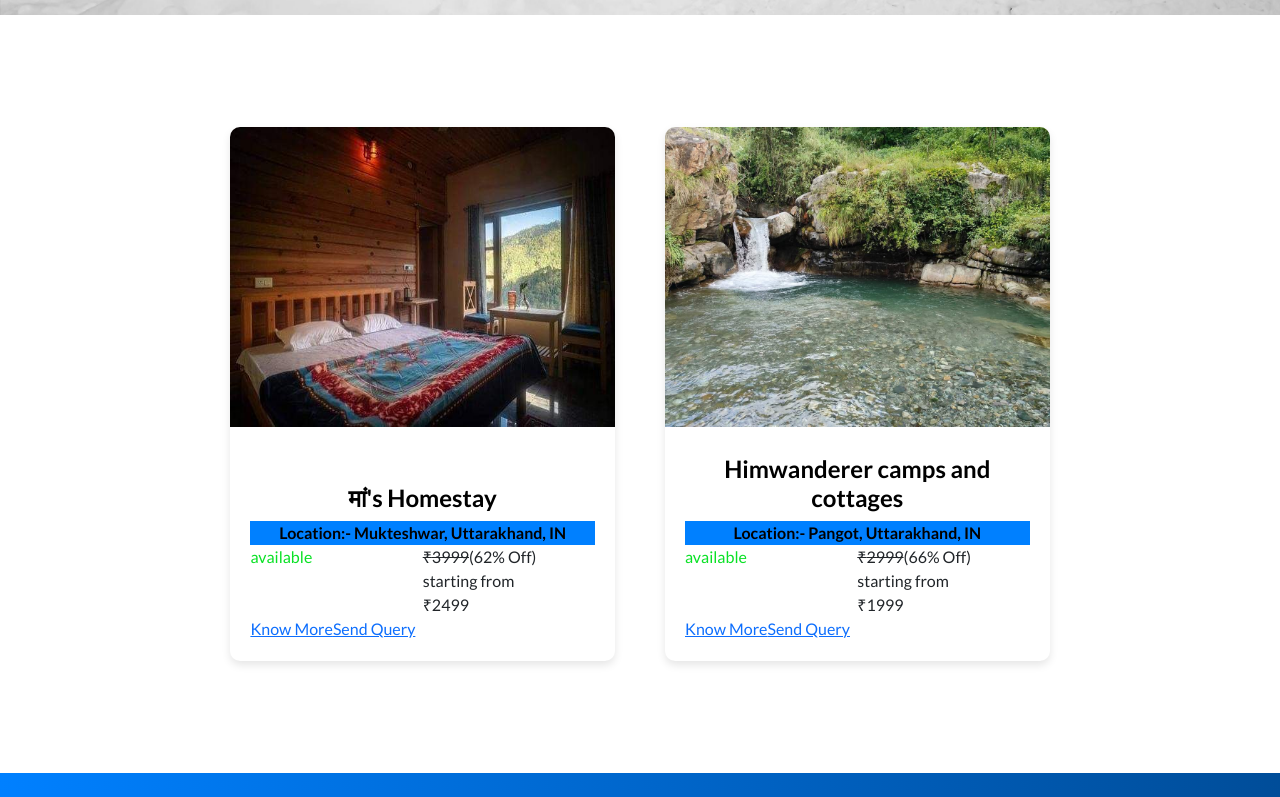
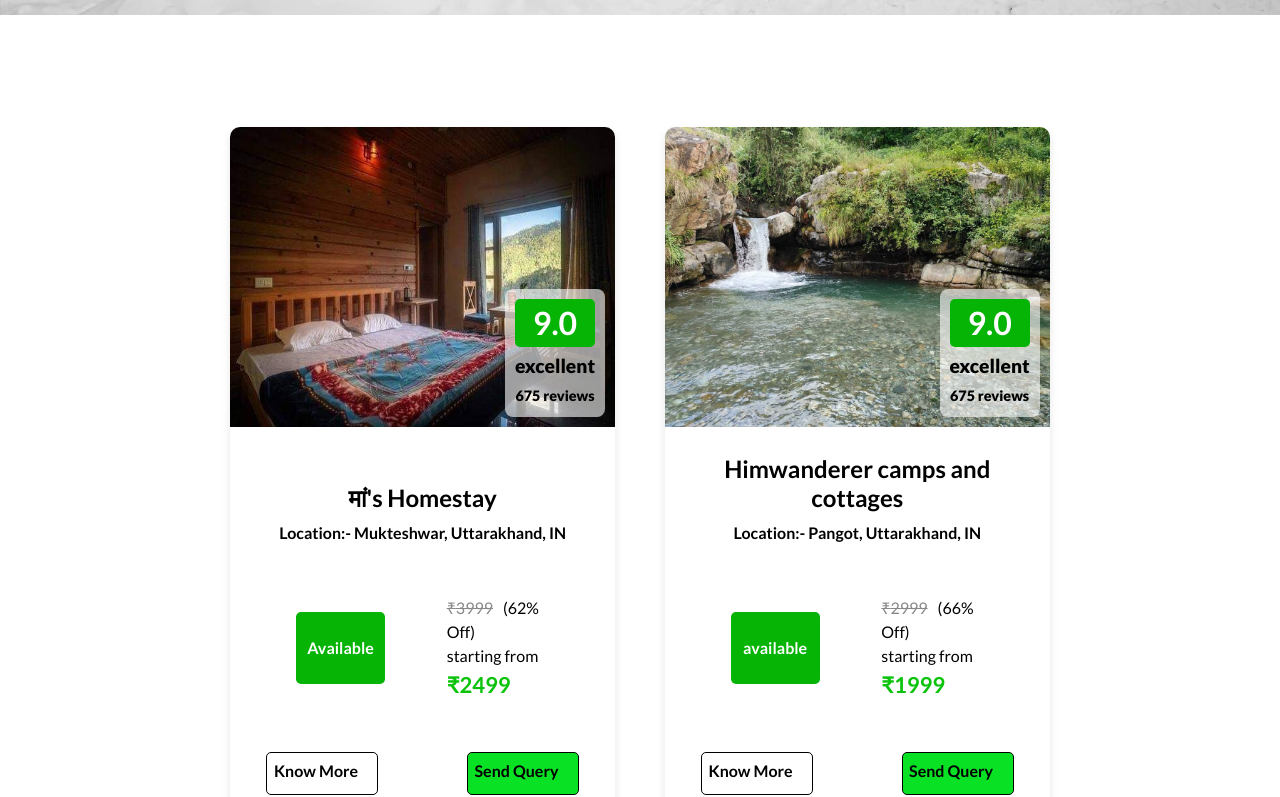
Before and after one commit to Mayanknayal01/Travel_Uttarakhand, a React (Create React App) app in the folder frontend/: page /homestays in a window 1280 px wide. Shown: the part 585-1382 px from the top of the page. Built offline with nearby package versions, Linux system fonts and the light colour scheme.

Commit message:
cros pulling

```diff
--- a/frontend/src/assets/assets.js
+++ b/frontend/src/assets/assets.js
@@ -209,14 +209,20 @@
   {
     id: 1,
     homestay_name: "मां's Homestay",
+    rating: "9.0",
+    remark: "excellent",
+    reviews: "675",
     real_price: 3999,
     discounted_price: 2499,
     image : Maa_Homestay,
     location: "Mukteshwar, Uttarakhand, IN",
-    availability : "available",
+    availability : "Available",
   },{
     id: 2,
     homestay_name: "Himwanderer camps and cottages",
+    rating: "9.0",
+    remark: "excellent",
+    reviews: "675",
     real_price: 2999,
     discounted_price: 1999,
     image : Himwanderer_Homestay,
--- a/frontend/src/components/data_trek_homestays/homestays_card_data.jsx
+++ b/frontend/src/components/data_trek_homestays/homestays_card_data.jsx
@@ -1,26 +1,37 @@
 import React from 'react';
 
-const Homestaysdata = ({id, homestay_name, real_price, discounted_price, image, location, availability}) => {
+const Homestaysdata = ({id, homestay_name,rating, remark, reviews, real_price, discounted_price, image, location, availability}) => {
     return (
         <div className="homestays_card">
-            <img src={image} alt={homestay_name} />
+            <div className="imageReviews">
+                <img src={image} alt={homestay_name} />
+                <div className="homestaysRating">
+                    <div className="ratingNumber">{rating}</div>
+                    <div className="itsHeading">{remark}</div>
+                    <div className="itsReviews">{reviews} reviews</div>
+                </div>
+            </div>
+
+
             <div className="homestays_content">
                 <h3>{homestay_name}</h3>
                 <div className='homestays-location'>Location:- {location}</div>
                 <div className="homestays-price">
-                    <div>
-                        <p>{availability}</p>
+                    <div className='availabilityCheck'>
+                        <span className='homestayAvailable'>{availability}</span>
                     </div>
-                    <div>
-                        <del>₹{real_price}</del><span>({Math.floor(discounted_price/real_price*100)}% Off)</span><br />
-                        <span>starting from</span>
-                        <div className="discount">₹{discounted_price}
+                    <div className='homestayPrize'>
+                        <div className="prizeAll">
+                            <del>₹{real_price}</del><span>({Math.floor(discounted_price/real_price*100)}% Off)</span><br />
+                            <span>starting from</span>
+                            <div className="discount">₹{discounted_price}
+                            </div>
                         </div>
                     </div>
                 </div>
-                <div className="buttons">
-                    <a href="/homestays" className="btnone">Know More</a>
-                    <a href="google.com" className="btntwo">Send Query</a>
+                <div className="homestaysButtons">
+                    <a href="/homestays" className="homestaysBtnone">Know More</a>
+                    <a href="google.com" className="homestaysBtntwo">Send Query</a>
                 </div>
 
             </div>
--- a/frontend/src/pages/Treks&Homestays/Homestays.css
+++ b/frontend/src/pages/Treks&Homestays/Homestays.css
@@ -30,12 +30,61 @@
     transition: scale(1.05);
 }
 
-.homestays_card img {
-    max-width: 100%;
+
+/* ghgf */
+
+.imageReviews {
+    position: relative;
+    display: inline-block;
+    width: 100%;
+}
+
+.imageReviews img {
     height: 300px;
+    width: 100%;
     border-top-left-radius: 10px;
     border-top-right-radius: 10px;
+    display: block;
 }
+
+.homestaysRating {
+    position: absolute;
+    bottom: 10px;
+    right: 10px;
+    background-color: rgba(255, 255, 255, 0.6);
+    padding: 10px;
+    border-radius: 8px;
+    color: black;
+    font-weight: 900;
+    text-align: center;
+    display: flex;
+    flex-direction: column;
+    align-items: center;
+    width: 100px;
+}
+
+.ratingNumber {
+    width: 100%;
+    border-radius: 5px;
+    font-size: 2rem;
+    font-weight: bold;
+    margin-bottom: 5px;
+    background-color: rgb(5, 180, 5);
+    color: white;
+}
+
+.itsHeading {
+    font-size: 1.2rem;
+    margin-bottom: 5px;
+}
+
+.itsReviews {
+    font-size: 0.9rem;
+    color: black;
+}
+
+
+
 
 .homestays_content {
     padding: 20px;
@@ -45,8 +94,8 @@
     margin: 0.5rem;
     font-size: 1.5rem;
     color: black;
+    font-weight: bold;
     text-align: center;
-    font-weight: bold;
 }
 
 .homestays-location {
@@ -57,14 +106,75 @@
     font-weight: bold;
     width: 100%;
     height: 1.5rem;
-    background-color: rgb(0, 128, 255);
 }
 
 .homestays-price {
+    margin: 2rem 1rem;
     display: grid;
     grid-template-columns: 1fr 1fr;
+    gap: 1rem;
+}
+.availabilityCheck {
+    display: flex;
+    align-items: center;
+    justify-content: center;
+}
+.homestayAvailable {
+    display: flex;
+    align-items: center;
+    justify-content: center;
+    height: 50%;
+    width: 60%;
+    background-color: rgb(5, 180, 5);
+    color: white;
+    font-weight: 600;
+    border-radius: 5px;
+}
+.homestayPrize {
+    display: flex;
+    align-items: center;
+    justify-content: center;
+}
+.prizeAll {
+    margin: 1.2rem 1rem;
+    color: black;
+    font-size: 16px;
+    width: 100%;
 }
 
-.homestays-price div p {
-    color: rgb(9, 225, 37);
+.prizeAll del {
+    color: #888;
+    margin-right: 10px;
 }
+
+.prizeAll .discount {
+    color: rgb(10, 195, 10);
+    font-size: 22px;
+    font-weight: bold;
+}
+
+.homestaysButtons {
+    margin: 30px 1rem;
+    display: flex;
+    justify-content: space-between;
+}
+
+.homestaysBtnone, .homestaysBtntwo {
+    height: 2.7rem;
+    width: 7rem;
+    border-radius: 5px;
+    border: 1px solid black;
+    text-decoration: none;
+    color: black;
+    font-weight: bold;
+    padding: 6.5px;
+    transition: transform 0.3s ease, background-color 0.3s ease;
+}
+
+.homestaysBtntwo {
+    background-color: rgb(9, 225, 37);
+}
+
+.homestaysBtnone:hover , .homestaysBtntwo:hover {
+    transform: scale(1.1);
+}
--- a/frontend/src/pages/Treks&Homestays/Homestays.jsx
+++ b/frontend/src/pages/Treks&Homestays/Homestays.jsx
@@ -18,6 +18,9 @@
                         key={index}
                         id={item.id}
                         homestay_name={item.homestay_name}
+                        rating={item.rating}
+                        remark={item.remark}
+                        reviews={item.reviews}
                         real_price={item.real_price}
                         discounted_price={item.discounted_price}
                         image={item.image}
```
